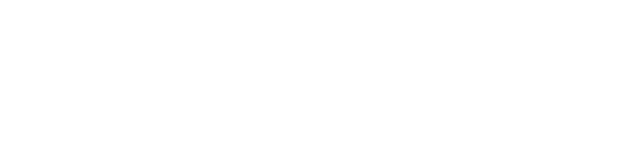
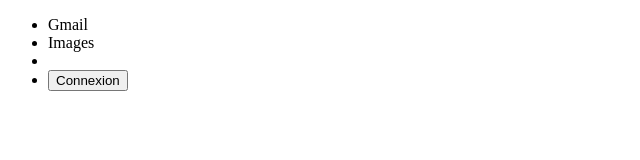
Before and after one commit to thprennes7/plagiat-google_Flogui, a plain HTML site: page index.html in a window 1280 px wide. Shown: the whole page, without its empty margins (0-640 px from the left). Drawn offline with Linux system fonts and the light colour scheme.

Commit message:
updated header in index.html

```diff
--- a/index.html
+++ b/index.html
@@ -7,6 +7,17 @@
     <link rel="stylesheet" href="style.css">
   </head>
   <body>
-
+    <div id="wrapper">
+      <header>
+        <nav>
+          <ul>
+            <li>Gmail</li>
+            <li>Images</li>
+            <li></li>
+            <li><button type="button" name="connexion">Connexion</button></li>
+          </ul>
+        </nav>
+      </header>
+    </div>
   </body>
 </html>
```
